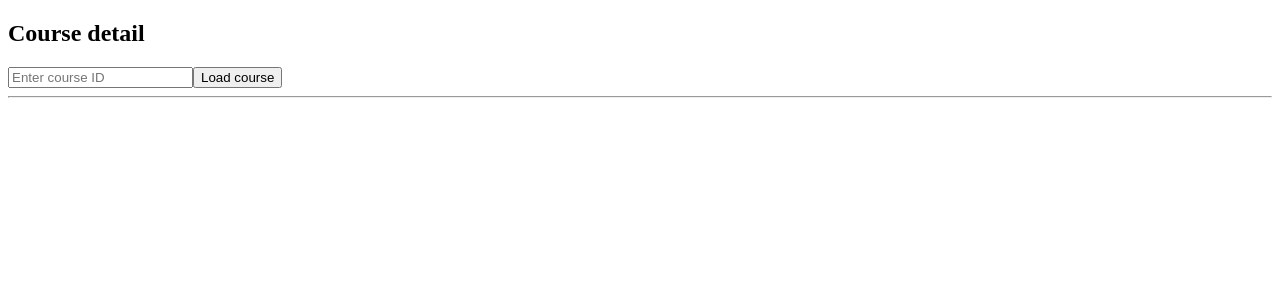
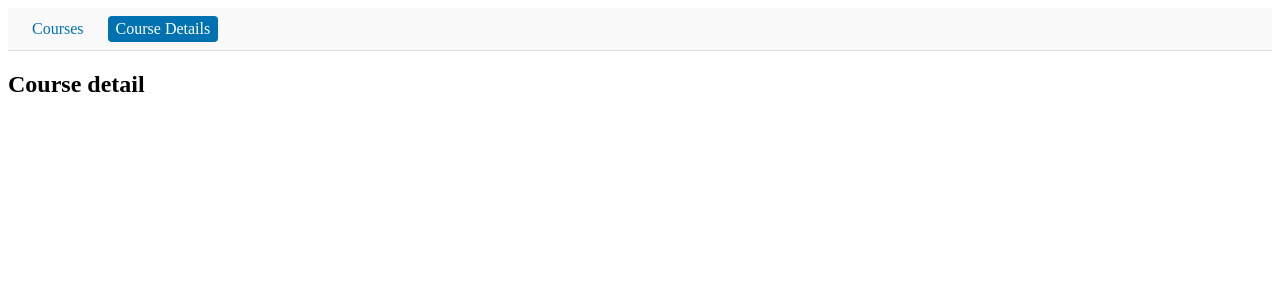
Before and after one commit to NMSebake/CourseBookingSystem_II, an Angular app: page /courses/1 in a window 1280 px wide. Shown: the top 300 px of the page. Built offline with nearby package versions, Linux system fonts and the light colour scheme; no server answers.

Commit message:
Implemented route for course detail page and button. Everything works

```diff
--- a/src/app/app.css
+++ b/src/app/app.css
@@ -0,0 +1,25 @@
+nav {
+    background-color: #f9f9f9;
+    border-bottom: 1px solid #ddd;
+    padding: 0.5rem 1rem;
+    display: flex;
+    align-items: center;
+    gap: 1rem;
+}
+
+nav a {
+    text-decoration: none;
+    color: #0072b1;
+    font-weight: 500;
+    padding: 0.25rem 0.5rem;
+    border-radius: 4px;
+}
+
+nav a:hover {
+    background-color: #e7f3ff;
+}
+
+nav a.active {
+    background-color: #0072b1;
+    color: #fff;
+}
--- a/src/app/app.html
+++ b/src/app/app.html
@@ -1,3 +1,9 @@
 <!-- <app-course-list></app-course-list> -->
 <!-- <app-course-detail></app-course-detail> -->
+<nav>
+  <a routerLink="/courses" routerLinkActive="active" [routerLinkActiveOptions]="{ exact: true }"
+    >Courses</a
+  >
+  <a routerLink="/courses/1" routerLinkActive="active">Course Details</a>
+</nav>
 <router-outlet></router-outlet>
--- a/src/app/app.ts
+++ b/src/app/app.ts
@@ -1,11 +1,12 @@
 import { Component, signal } from '@angular/core';
-import { RouterOutlet } from '@angular/router';
+import { RouterOutlet, RouterLinkWithHref, RouterLinkActive } from '@angular/router';
 import { CourseList } from './course-list/course-list';
 import { CourseDetail } from './course-detail/course-detail';
 
 @Component({
   selector: 'app-root',
-  imports: [CourseList, CourseDetail, RouterOutlet],
+  // imports: [CourseList, CourseDetail, RouterOutlet, RouterLinkWithHref, RouterLinkActive],
+  imports: [RouterOutlet, RouterLinkWithHref, RouterLinkActive],
   templateUrl: './app.html',
   styleUrl: './app.css',
 })
--- a/src/app/course-card/course-card.html
+++ b/src/app/course-card/course-card.html
@@ -18,5 +18,6 @@
     <div class="sale-banner">On Sale</div>
   }
   <button class="wishlist" (click)="onAddtoWishList()">Add to Wishlist</button>
+  <button (click)="goToDetails(course.id)">See Details</button>
   <button [disabled]="course.soldOut" (click)="onCourseBooked()">Book Course</button>
 </div>
--- a/src/app/course-card/course-card.ts
+++ b/src/app/course-card/course-card.ts
@@ -1,6 +1,7 @@
 import { CurrencyPipe, DatePipe, NgStyle } from '@angular/common';
 import { Component, EventEmitter, Input, Output } from '@angular/core';
 import { Course } from '../models/course.model';
+import { Router, RouterEvent } from '@angular/router';
 
 @Component({
   selector: 'app-course-card',
@@ -16,6 +17,8 @@ export class CourseCard {
   // viewDetails(title: string): void {
   //   alert(`View details for ${title}`);
   // }
+
+  constructor(private router: Router) {}
   onCourseBooked(): void {
     this.courseBooked.emit(this.course);
   }
@@ -23,4 +26,8 @@ export class CourseCard {
   onAddtoWishList(): void {
     this.wishlistAdded.emit(this.course);
   }
+
+  goToDetails(courseId: number): void {
+    this.router.navigate(['/courses', courseId]);
+  }
 }
--- a/src/app/course-detail/course-detail.html
+++ b/src/app/course-detail/course-detail.html
@@ -1,9 +1,9 @@
 <!-- <p>course-detail works!</p> -->
 <h2>Course detail</h2>
-<input #courseIdInput type="number" placeholder="Enter course ID" />
+<!-- <input #courseIdInput type="number" placeholder="Enter course ID" /> -->
 <!-- <button (click)="loadCourseById(1)">Load course with ID 1</button> -->
-<button (click)="loadCourseById(courseIdInput.value)">Load course</button>
-<hr />
+<!-- <button (click)="loadCourseById(courseIdInput.value)">Load course</button> -->
+<!-- <hr /> -->
 @if (course) {
   <div>
     <h3>{{ course.title }}</h3>
--- a/src/app/course-detail/course-detail.ts
+++ b/src/app/course-detail/course-detail.ts
@@ -1,7 +1,8 @@
-import { Component } from '@angular/core';
+import { Component, OnInit, ChangeDetectorRef } from '@angular/core';
 import { Course } from '../models/course.model';
 import { CourseService } from '../services/course';
 import { CurrencyPipe, DatePipe } from '@angular/common';
+import { ActivatedRoute } from '@angular/router';
 
 @Component({
   selector: 'app-course-detail',
@@ -9,20 +10,30 @@ import { CurrencyPipe, DatePipe } from '@angular/common';
   templateUrl: './course-detail.html',
   styleUrl: './course-detail.css',
 })
-export class CourseDetail {
+export class CourseDetail implements OnInit {
   course: Course | null = null;
 
-  constructor(private courseService: CourseService) {}
+  constructor(
+    private courseService: CourseService,
+    private route: ActivatedRoute,
+    private cdr: ChangeDetectorRef,
+  ) {}
 
-  // loadCourseById(id: number): void {
-  //   this.courseService.getCourseById(id).subscribe({
-  //     next: (data: Course) => {
-  //       this.course = data;
-  //     },
-  //     error: (err) => {
-  //       console.error('Error fetching course by ID: ', err);
-  //     },
-  //   });
+  ngOnInit(): void {
+    console.log('CourseDetail component initialized');
+
+    this.route.paramMap.subscribe((params) => {
+      const idStr = params.get('id');
+
+      console.log('Route parameter received:', idStr);
+
+      if (idStr) {
+        this.loadCourseById(idStr);
+      } else {
+        console.error('No course ID found in the route');
+      }
+    });
+  }
 
   loadCourseById(courseIdValue: string): void {
     const courseId = Number(courseIdValue);
@@ -31,7 +42,13 @@ export class CourseDetail {
 
     this.courseService.getCourseById(courseId).subscribe({
       next: (course) => {
+        console.log('Course received from backend:', course);
+
         this.course = course;
+
+        console.log('Course assigned to component:', this.course);
+
+        this.cdr.detectChanges();
       },
       error: (error) => {
         console.error('Error loading course:', error);
```
